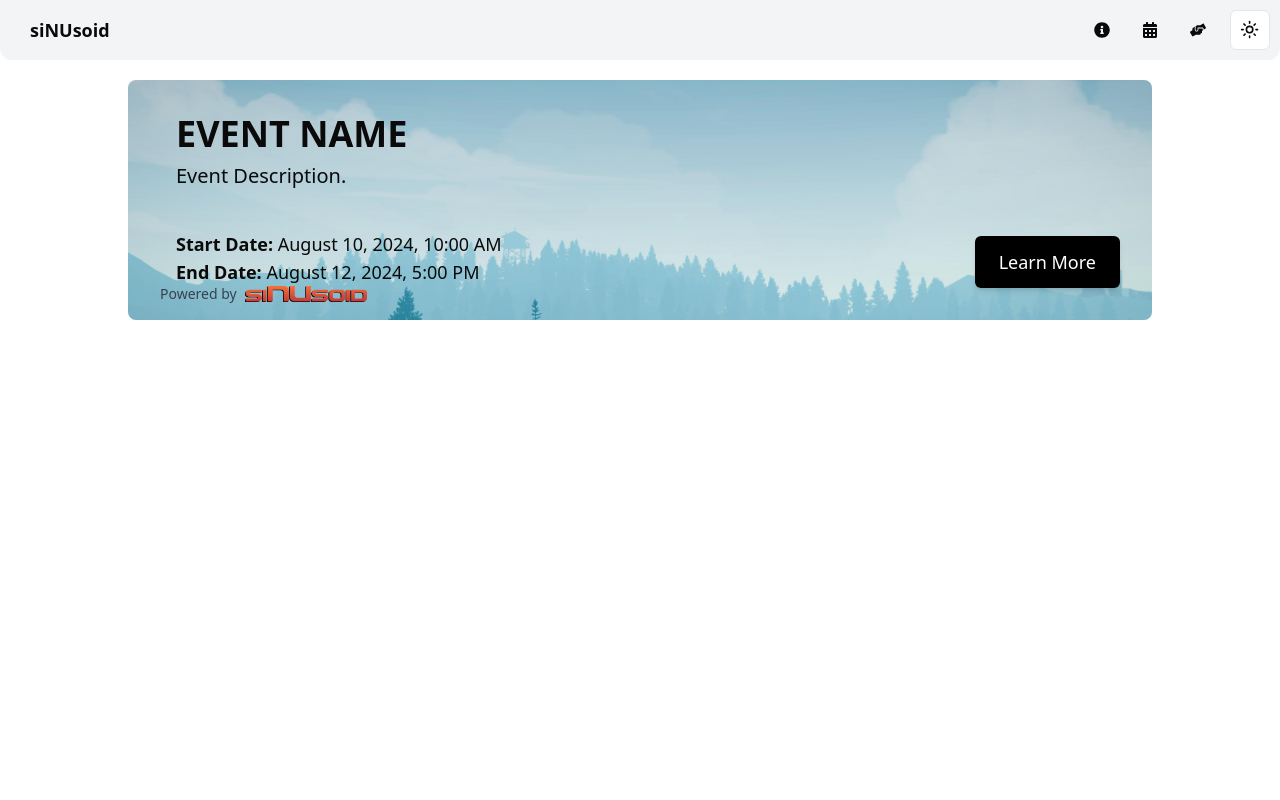
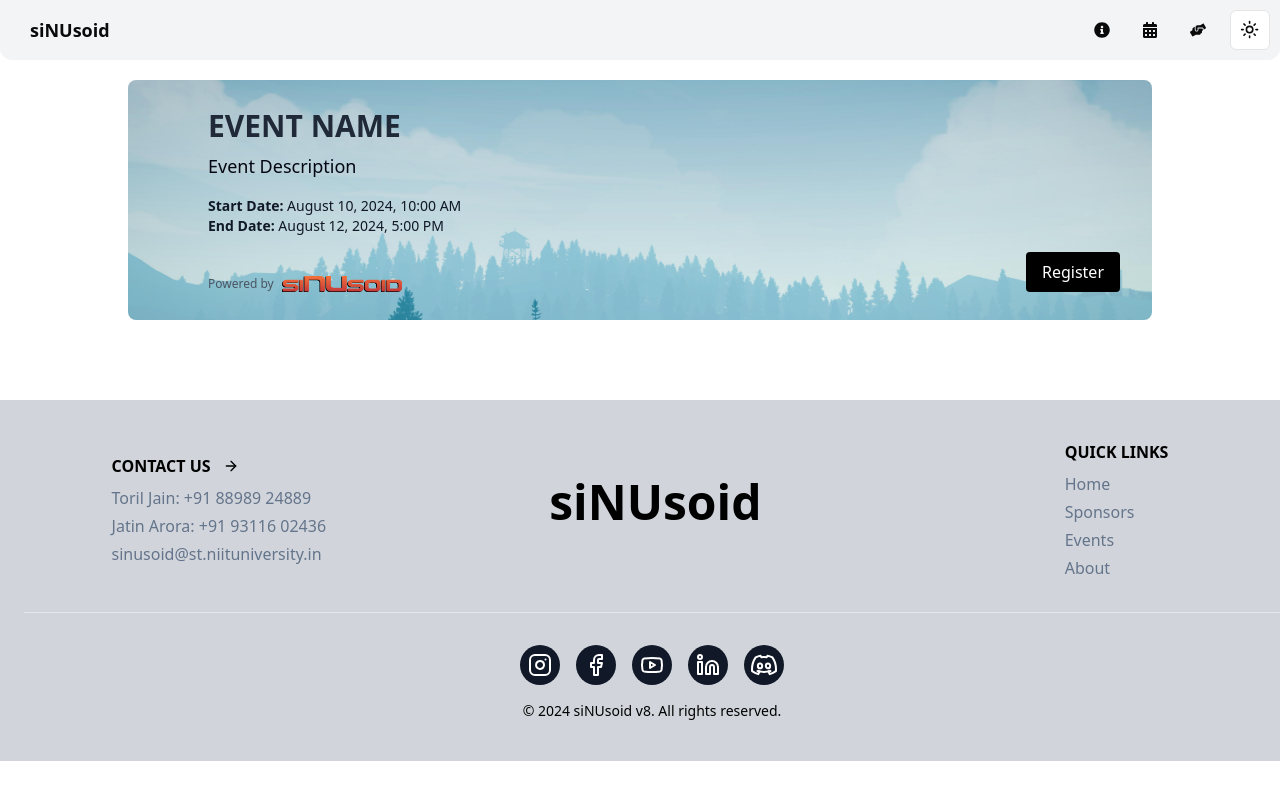
Before and after one commit to thelegendaryarticuno/sinunextfront, a Next.js app: page /events in a window 1280 px wide. Shown: the top 800 px of the page. Built offline with nearby package versions, Linux system fonts and the light colour scheme.

Commit message:
banner fixed

```diff
--- a/src/components/EventsBanner/EventsBanner.tsx
+++ b/src/components/EventsBanner/EventsBanner.tsx
@@ -1,6 +1,7 @@
 import React, { useEffect, useState } from 'react';
 import { useTheme } from 'next-themes';
 import Link from 'next/link';
+import Image from 'next/image';
 
 interface EventsBannerProps {
   lightImage?: string;
@@ -8,8 +9,12 @@ interface EventsBannerProps {
   logo?: string;
 }
 
-const EventsBanner: React.FC<EventsBannerProps> = ({ lightImage = '/images/eventslight.jpg', darkImage = '/images/eventsdark.png', logo = '/images/text_mc1.png' }) => {
-  const { theme, resolvedTheme } = useTheme();
+const EventsBanner: React.FC<EventsBannerProps> = ({
+  lightImage = '/images/eventslight.jpg',
+  darkImage = '/images/eventsdark.png',
+  logo = '/images/text_mc1.png'
+}) => {
+  const { resolvedTheme } = useTheme();
   const [isDark, setIsDark] = useState(false);
 
   useEffect(() => {
@@ -22,28 +27,37 @@ const EventsBanner: React.FC<EventsBannerProps> = ({ lightImage = '/images/event
     : { backgroundColor: isDark ? 'black' : 'white' };
 
   return (
-    <div className="relative w-full h-screen p-0 m-0 overflow-hidden">
+    <div className="relative w-full overflow-hidden my-20">
       <div
-        className="w-[80%] h-[40vh] md:h-[30vh] flex flex-col md:justify-center items-start pl-12 text-left relative mx-auto rounded-lg overflow-hidden my-20"
+        className="w-[80%] md:w-[80%] h-[35vh] md:h-[30vh] flex flex-col justify-center pl-4 md:pl-12 text-left mx-auto rounded-lg overflow-hidden"
         style={bannerStyle}
       >
-        <div className="flex flex-col items-start">
-          <h1 className="text-4xl font-bold mb-2 mt-10 md:mb-0 md:mt-0">EVENT NAME</h1>
-          <h2 className="text-xl mt-2">Event Description.</h2>
-          <div className="mt-10 text-lg">
-            <p><strong>Start Date:</strong> August 10, 2024, 10:00 AM</p>
-            <p><strong>End Date:</strong> August 12, 2024, 5:00 PM</p>
+        <div className={`relative z-10 px-4 md:px-8 py-12 flex flex-col`}>
+          <div className="flex-grow">
+            <h2 className={`text-xl md:text-3xl font-bold mb-2 ${isDark ? 'text-white' : 'text-gray-800'}`}>EVENT NAME</h2>
+            <p className={`text-sm md:text-lg mb-4 ${isDark ? 'text-gray-200' : 'text-gray-950'}`}>Event Description</p>
+            <div className={`text-sm md:text-md ${isDark ? 'text-gray-200' : 'text-gray-900'}`}>
+              <p><strong>Start Date:</strong> August 10, 2024, 10:00 AM</p>
+              <p><strong>End Date:</strong> August 12, 2024, 5:00 PM</p>
+            </div>
           </div>
-        </div>
-        <Link
-          href="#learn-more"
-          className="md:mb-0 mb-20 absolute md:bottom-8 md:right-8 bottom-2 bg-black text-white dark:bg-white dark:text-black py-3 px-6 text-lg rounded-md shadow-md dark:hover:bg-gray-300 hover:bg-gray-700 transition duration-300"
-        >
-          Learn More
-        </Link>
-        <div className="absolute bottom-4 left-8 flex items-center space-x-2">
-          <span className="text-sm text-gray-700 dark:text-gray-400 transition">Powered by</span>
-          <img src={logo} alt="Logo" className="h-4 w-auto" />
+          <div className="flex flex-col sm:flex-row justify-between items-start sm:items-end mt-4">
+            <div className="flex items-center order-2 sm:order-1 mt-4 sm:mt-0">
+              <span className={`text-xs ${isDark ? 'text-gray-400' : 'text-gray-600'} mr-2`}>
+                Powered by
+              </span>
+              <Image
+                src="/images/text_mc1.png"
+                alt="sinu logo"
+                className="h-4"
+                height={16}
+                width={120}
+              />
+            </div>
+            <Link href='/events' className={`px-4 py-2 rounded sm:w-auto order-1 sm:order-2 ${isDark ? 'bg-white hover:bg-gray-400 text-black' : 'bg-black hover:bg-gray-600 text-white'} transition duration-300`}>
+              Register
+            </Link>
+          </div>
         </div>
       </div>
     </div>
--- a/src/pages/merchandise.tsx
+++ b/src/pages/merchandise.tsx
@@ -1,6 +1,7 @@
 import Hero from "@/components/Hero/Hero";
 import React from "react";
 import Layout from "../components/ui/Layout";
+import MerchBanner from "@/components/MerchBanner/MerchBanner";
 
 
 const Home: React.FC = () => {
```
